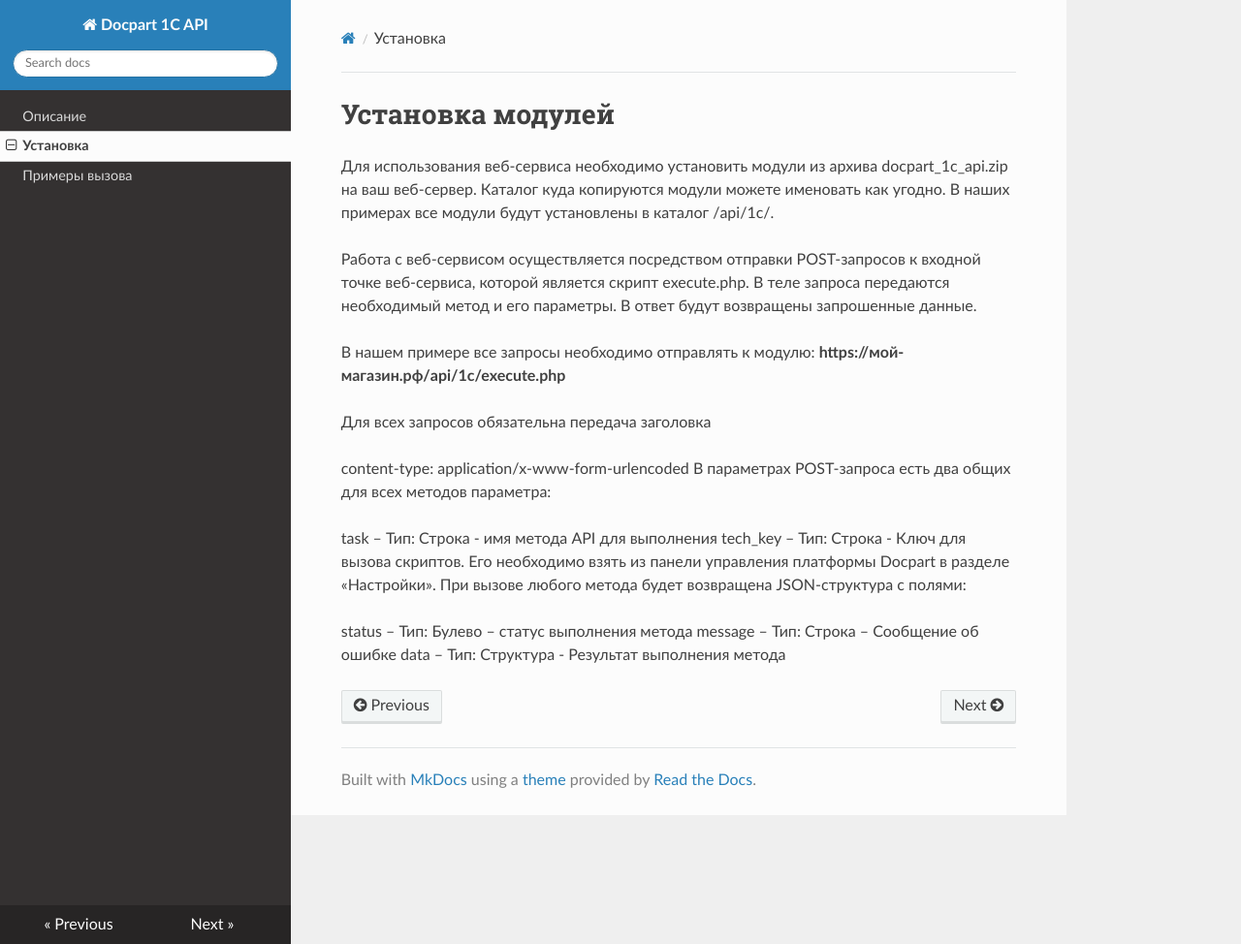
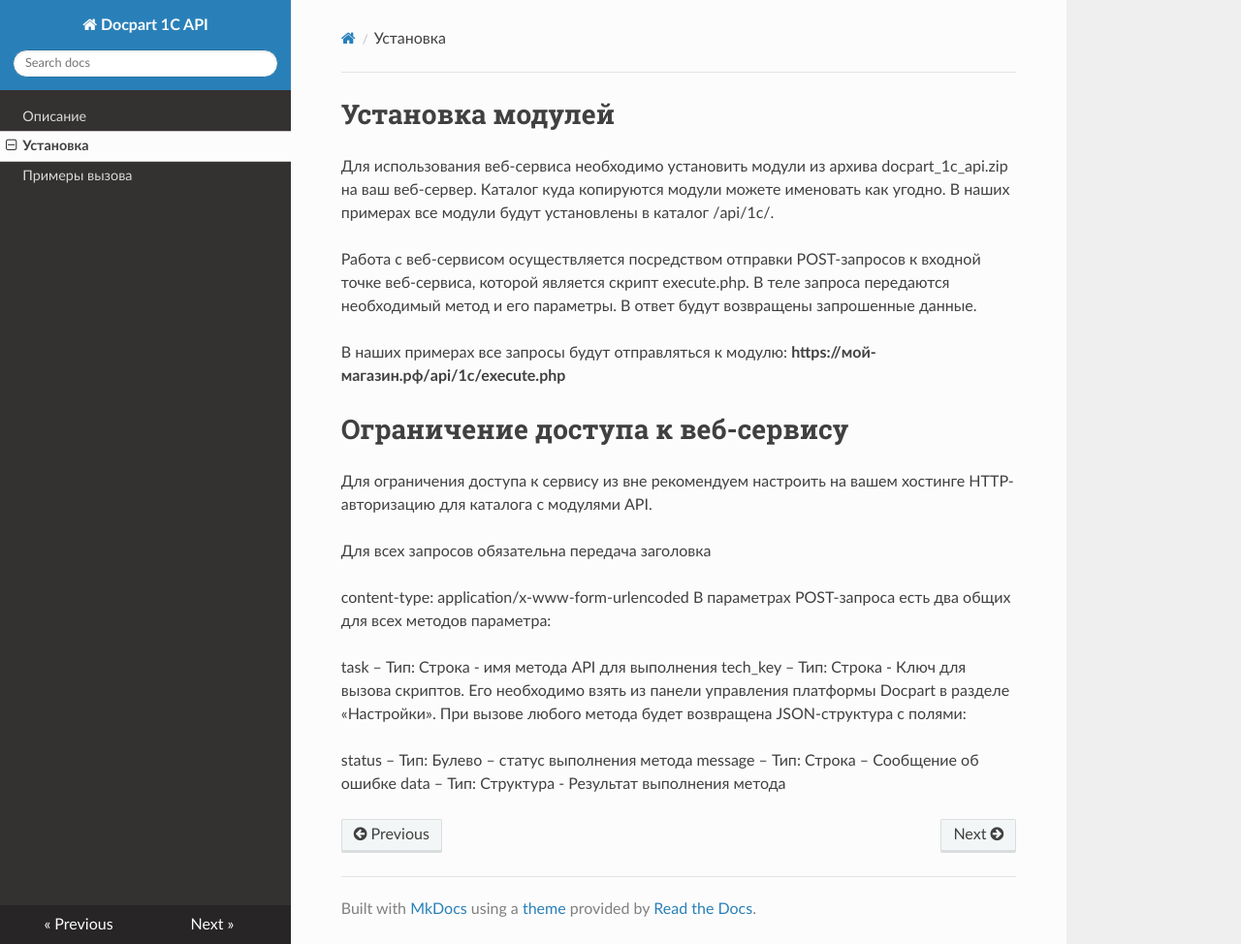
Before and after one commit to emayskiy/Docpart_1C_API_WIKI, an MkDocs documentation site: the page built from docs/install.md, in a window 1280 px wide and 974 px high. Shown: the whole window at 97% size. Built offline with MkDocs 1.6.1, drawn with Linux system fonts in a browser that asks for light colours; nearby versions of some CDN libraries.

Commit message:
Update install.md

```diff
--- a/docs/install.md
+++ b/docs/install.md
@@ -4,7 +4,13 @@
 
 Работа с веб-сервисом осуществляется посредством отправки POST-запросов к входной точке веб-сервиса, которой является скрипт execute.php. В теле запроса передаются необходимый метод и его параметры. В ответ будут возвращены запрошенные данные.
 
-В нашем примере все запросы необходимо отправлять к модулю: **https://мой-магазин.рф/api/1c/execute.php**
+В наших примерах все запросы будут отправляться к модулю: **https://мой-магазин.рф/api/1c/execute.php**
+
+# Ограничение доступа к веб-сервису
+
+Для ограничения доступа к сервису из вне рекомендуем настроить на вашем хостинге HTTP-авторизацию для каталога с модулями API.
+
+
 
 Для всех запросов обязательна передача заголовка
 
```
